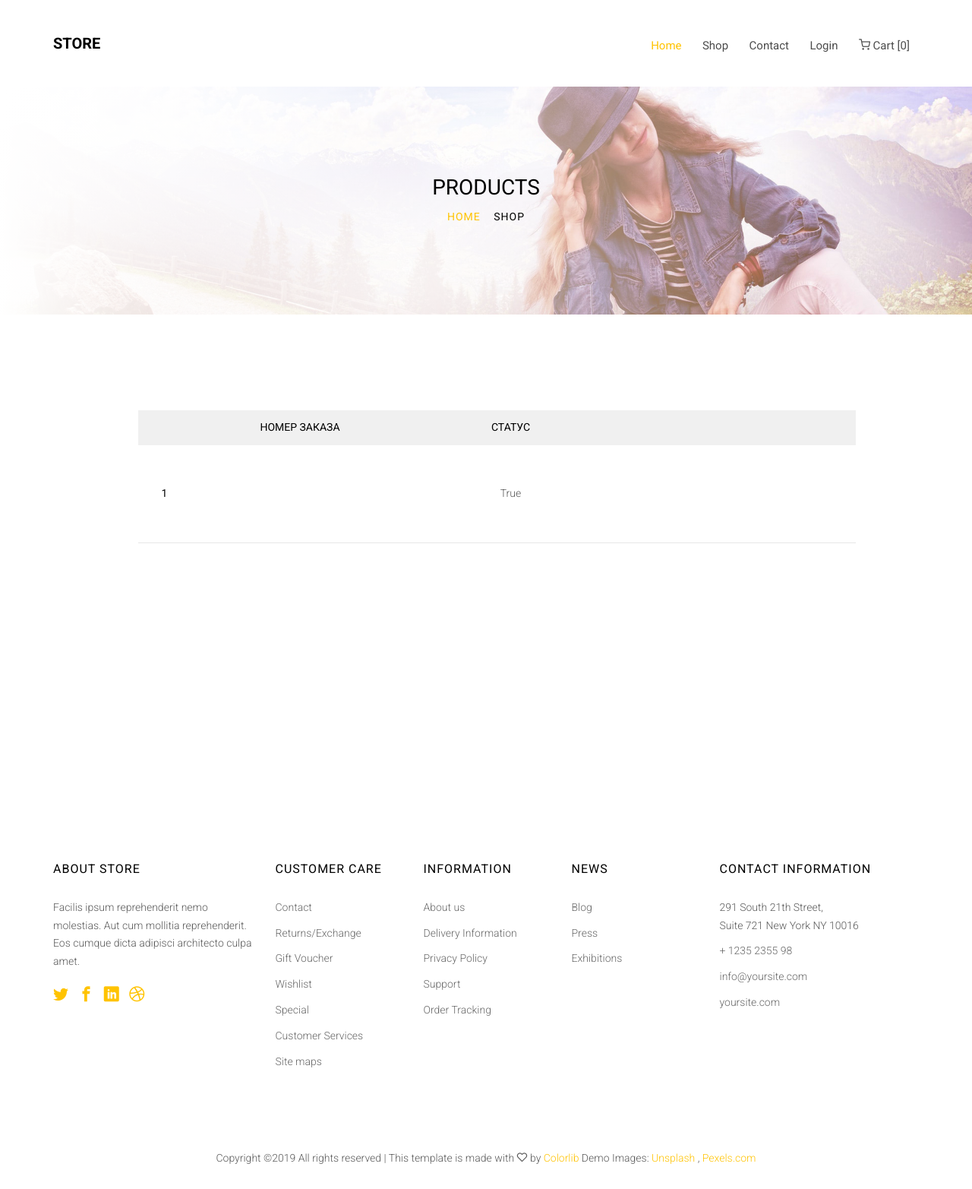
After one commit to egorch333/Store, a Django app: page /orders/ in a window 1280 px wide. The commit adds this page. Shown: the whole page at 76% size. Run offline with Django 3.2, Linux system fonts and the light colour scheme; tables that the repository leaves empty hold one stand-in row (values such as "Sample post"); some libraries are stand-ins or nearby versions; some web fonts are replaced.

Commit message:
task4: добавлена страница с таблицей заказов
	изменено:      shop/urls.py
	изменено:      shop/views.py
	изменено:      templates/base/menu.html
	новый файл:    templates/shop/list-orders.html

```diff
--- a/shop/urls.py
+++ b/shop/urls.py
@@ -10,4 +10,5 @@ urlpatterns = [
     path("delete/<int:pk>/", views.RemoveCartItem.as_view(), name="del_item"),
     path("edit/<int:pk>/", views.EditCartItem.as_view(), name="edit_item"),
     path("add_order/", views.AddOrder.as_view(), name="add_order"),
+    path("orders/", views.OrderItemList.as_view(), name="order_item"),
 ]
--- a/shop/views.py
+++ b/shop/views.py
@@ -103,3 +103,10 @@ class AddOrder(View):
         except Cart.DoesNotExist:
             messages.add_message(request, settings.MY_INFO, 'Ваша корзина пуста!')
         return redirect("cart_item")
+
+
+
+class OrderItemList(ListView):
+    """Список всех заказов"""
+    model = Orders
+    template_name = "shop/list-orders.html"
--- a/templates/base/menu.html
+++ b/templates/base/menu.html
@@ -16,7 +16,7 @@
                                     <li><a href="{% url 'cart_item' %}">Cart</a></li>
                                 {% endif %}
                                 <li><a href="checkout.html">Checkout</a></li>
-                                <li><a href="order-complete.html">Order Complete</a></li>
+                                <li><a href="/orders/">Order Complete</a></li>
                                 {#                                <li><a href="add-to-wishlist.html">Wishlist</a></li>#}
                             </ul>
                         </li>
--- /dev/null
+++ b/templates/shop/list-orders.html
@@ -0,0 +1,34 @@
+{% extends 'shop/base.html' %}
+{% load staticfiles %}
+{% block content %}
+    <div class="colorlib-shop">
+        <div class="container">
+            <div class="row row-pb-md">
+                <div class="col-md-10 col-md-offset-1">
+                    <div class="product-name">
+                        <div class="one-forth text-center">
+                            <span>номер заказа</span>
+                        </div>
+                        <div class="one-eight text-center">
+                            <span>статус</span>
+                        </div>
+                    </div>
+                    {% for item in object_list %}
+                        <div class="product-cart">
+                            <div class="one-forth">
+                                <div class="display-tc">
+                                    <h3>{{ item.id }}</h3>
+                                </div>
+                            </div>
+                            <div class="one-eight text-center">
+                                <div class="display-tc">
+                                    <span class="price">{{ item.accepted }}</span>
+                                </div>
+                            </div>
+                        </div>
+                    {% endfor %}
+                </div>
+            </div>
+        </div>
+    </div>
+{% endblock content %}
```
